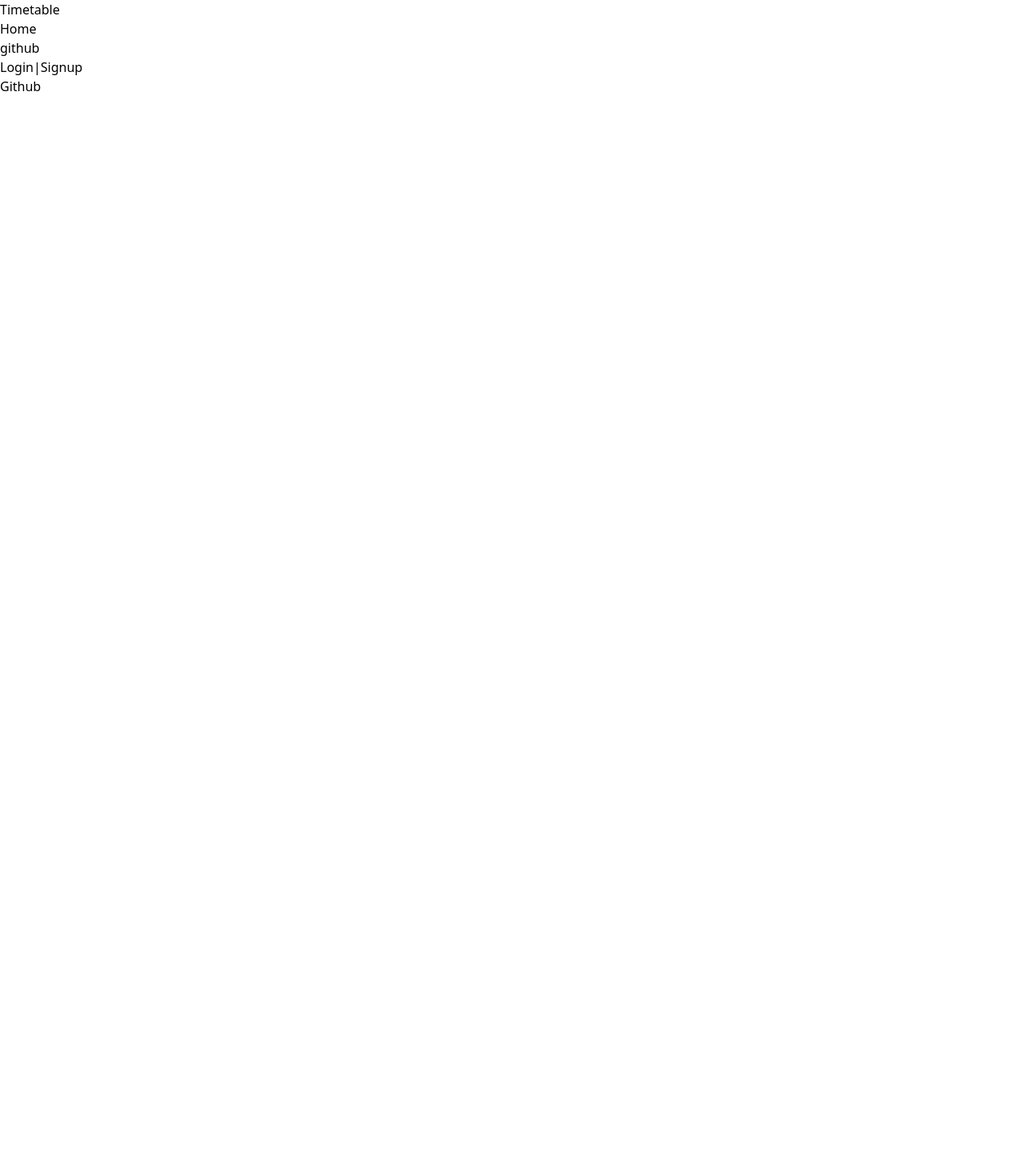
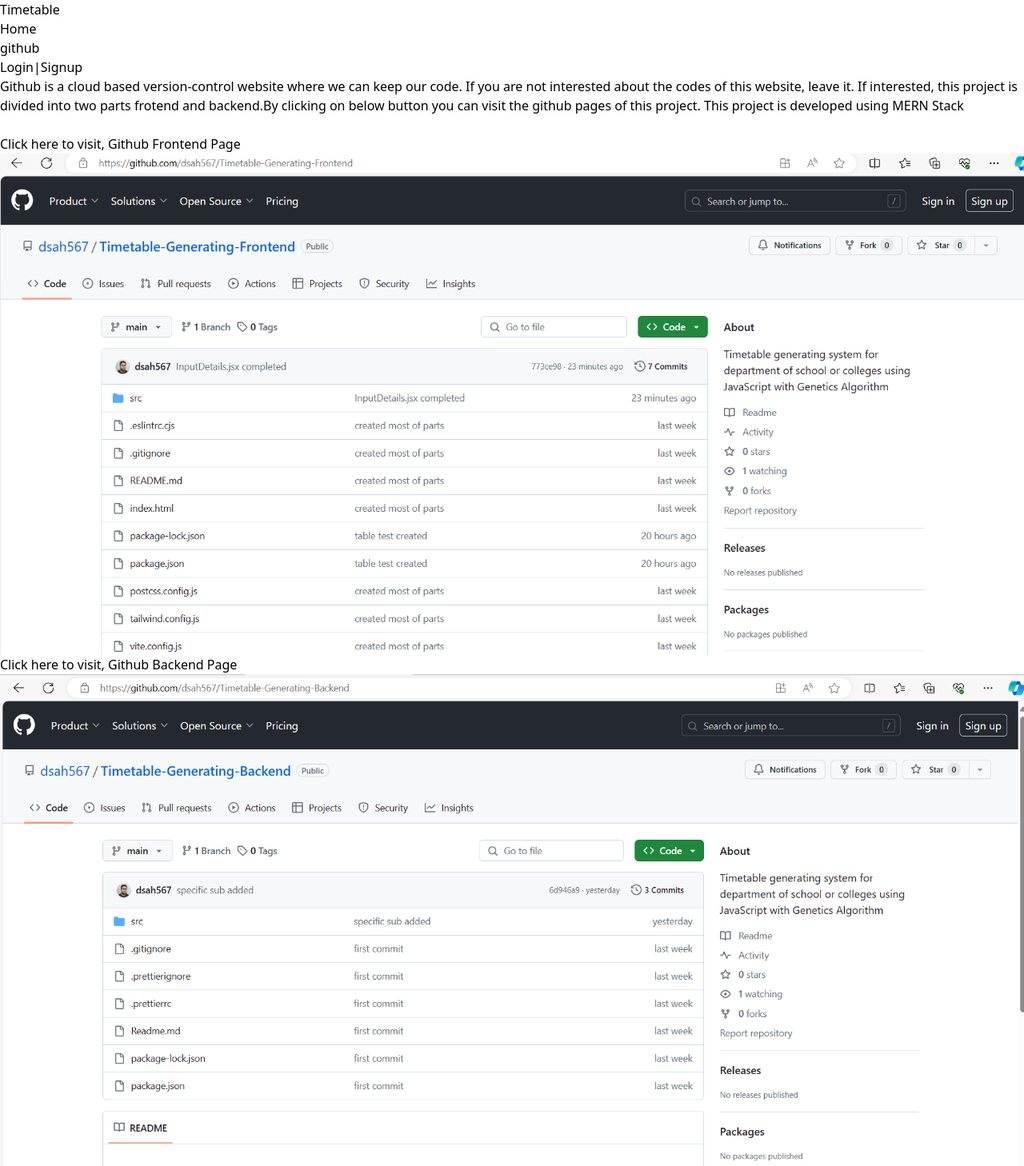
Before and after one commit to dsah567/Timetable-Generating-Frontend, a React (Vite) app: page /github in a window 1280 px wide. Shown: the whole page at 80% size. Before the commit the page ends 800 px from the top, so only its background shows below. Built offline with nearby package versions, Linux system fonts and the light colour scheme; no server answers.

Commit message:
Github page completed

```diff
--- a/src/components/Github.jsx
+++ b/src/components/Github.jsx
@@ -1,8 +1,24 @@
 import React from 'react'
+import Githubfrontend from './photos/Github-frontend.png'
+import Githubbackend from './photos/Github-backend.png'
 
 function Github() {
     return (
-        <>Github</>
+        <div className=" bg-gradient-to-br from-purple-500 to-pink-500 ">
+            <p className="bg-gray-700 text-white font-bold  py-3 px-2 rounded">Github is a cloud based version-control website where we can keep our code. If you are not interested about the codes of this website, leave it. If interested, this project is divided into two parts frotend and backend.By clicking on below button you can visit the github pages of this project. This project is developed using MERN Stack  </p> <br/>
+            <div className='lg:flex'>
+            <div className='m-4'>
+            <a className="bg-blue-500 hover:bg-blue-700 text-white font-bold m-4 py-3 px-2 rounded focus:outline-none focus:shadow-outline"
+            href='https://github.com/dsah567/Timetable-Generating-Frontend' target='_blank' >Click here to visit, Github Frontend Page</a>
+            <img className='w-full md:w-full lg:w-full py-6 px-4' src={Githubfrontend} alt="Image of github timetable generating system frontend page"  />
+            </div>
+            <div className='m-4'>
+            <a className="bg-blue-500 hover:bg-blue-700 text-white font-bold m-4 py-3 px-2 rounded focus:outline-none focus:shadow-outline"
+            href='https://github.com/dsah567/Timetable-Generating-Backend' target='_blank' >Click here to visit, Github Backend Page</a>
+            <img className='w-full md:w-full lg:w-full py-6 px-4' src={Githubbackend} alt="Image of github timetable generating system backend page" />
+            </div>
+            </div>
+        </div>
     )
 }
 
```
Also changed, not shown: src/components/TimetableFormat.jsx (+0 -7 lines), src/components/photos/Github-frontend.png.
